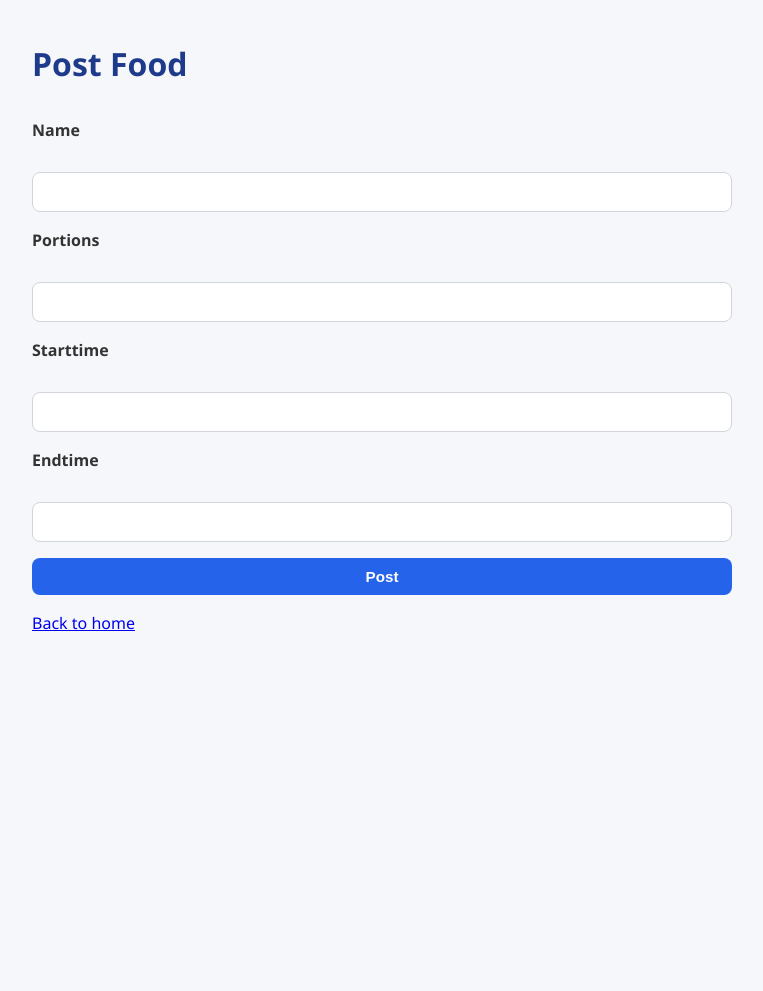
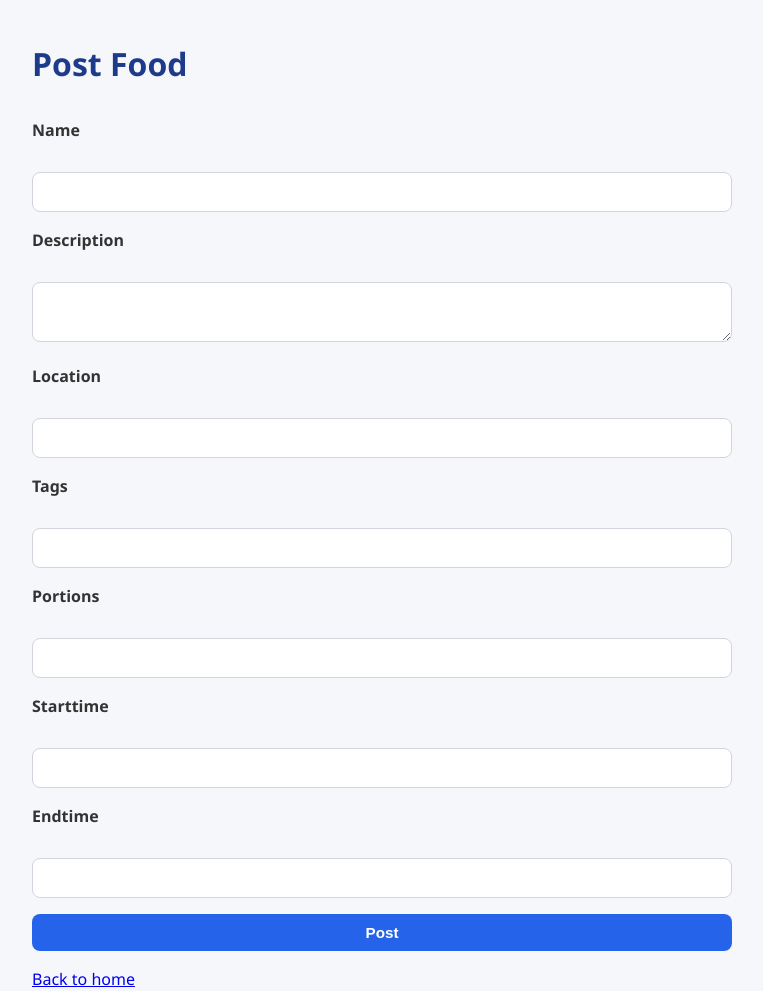
Before and after one commit to lunarOntologist/CS3250_prj-2, a Flask app: template templates/new_listing.html in a window 1280 px wide. Shown: the top 991 px of the page, without its empty margins (8-771 px from the left). Before the commit the page ends 631 px from the top, so only its background shows below. Run offline with Flask 3, Linux system fonts and the light colour scheme; the template is opened without the code that fills it, so the values that code supplies are empty, except form fields; tables that the repository leaves empty hold one stand-in row (values such as "Sample post"); form fields are guessed from the names that the template uses; parts of the project's set-up code (start-up, migrations or seed data) failed here and were passed over.

Commit message:
Add description, location and tags to post food page

```diff
--- a/templates/new_listing.html
+++ b/templates/new_listing.html
@@ -6,13 +6,18 @@
         {{ form.hidden_tag() }}
         <p>{{ form.name.label }} <br> {{ form.name(size=30) }}
             {% for e in form.name.errors %}<br><span class="error">{{ e }}</span>{% endfor %}</p>
+        <p>{{ form.description.label }} <br> {{ form.description(size=30) }}
+            {% for e in form.description.errors %}<br><span class="error">{{ e }}</span>{% endfor %}</p>
+        <p>{{ form.location.label }} <br> {{ form.location(size=30) }}
+            {% for e in form.location.errors %}<br><span class="error">{{ e }}</span>{% endfor %}</p>
+        <p>{{ form.tags.label }} <br> {{ form.tags(size=30) }}
+            {% for e in form.tags.errors %}<br><span class="error">{{ e }}</span>{% endfor %}</p>
         <p>{{ form.portions.label }} <br> {{ form.portions(min=1, max=100) }}
             {% for e in form.portions.errors %}<br><span class="error">{{ e }}</span>{% endfor %}</p>
         <p>{{ form.starttime.label }} <br> {{ form.starttime() }}
             {% for e in form.starttime.errors %}<br><span class="error">{{ e }}</span>{% endfor %}</p>
         <p>{{ form.endtime.label }} <br> {{ form.endtime() }}
             {% for e in form.endtime.errors %}<br><span class="error">{{ e }}</span>{% endfor %}</p>
-        <!-- description, location and dietary tags go here once they're in FoodForm -->
         <p><input type="submit" value="Post" class="create_button"></p>
     </form>
     <p><a href="{{ url_for('home') }}">Back to home</a></p>
```
